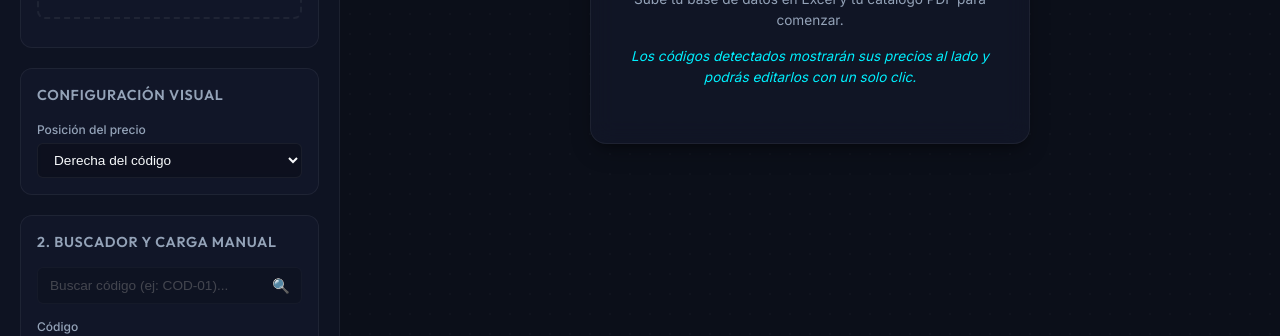
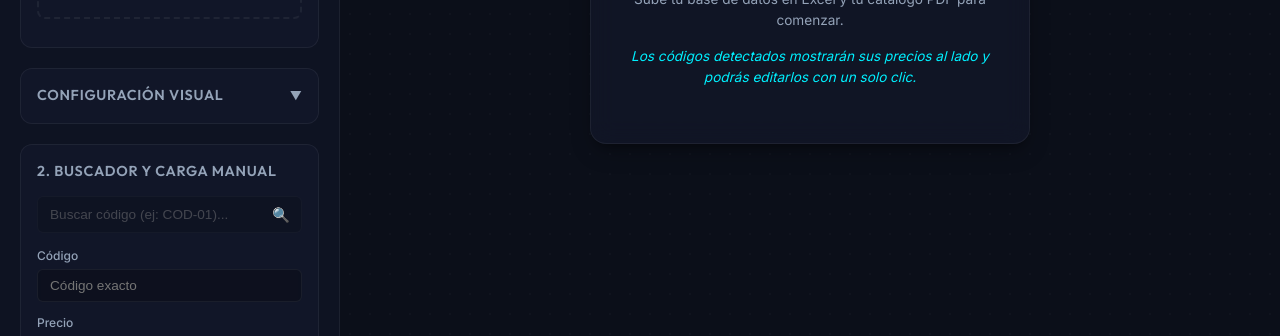
Before and after one commit to DRPCS-D/pdf-price, a website built with Vite: page index.html in a window 1280 px wide. Shown: the part 464-800 px from the top of the page. Built offline with nearby package versions, Linux system fonts and the light colour scheme.

Commit message:
Convert settings panel into a collapsible section using semantic details/summary

```diff
--- a/index.html
+++ b/index.html
@@ -71,7 +71,12 @@
 
         <!-- Section: Settings -->
         <section class="panel-section" id="settings-panel">
+          <details class="settings-details">
+            <summary class="settings-summary">
               <h2>Configuración Visual</h2>
+              <span class="summary-arrow">▼</span>
+            </summary>
+            <div class="settings-content">
               <div class="form-group">
                 <label for="price-position">Posición del precio</label>
                 <select id="price-position" class="form-select">
@@ -81,7 +86,10 @@
                   <option value="below">Abajo del código</option>
                 </select>
               </div>
+            </div>
+          </details>
         </section>
+
 
         <!-- Section: Search & Manual Entry -->
         <section class="panel-section" id="search-panel">
--- a/src/style.css
+++ b/src/style.css
@@ -817,3 +817,51 @@ body {
   font-size: 0.75rem;
   color: var(--text-muted);
 }
+
+/* Collapsible Settings Section */
+.settings-details {
+  border: none;
+}
+
+.settings-summary {
+  display: flex;
+  justify-content: space-between;
+  align-items: center;
+  cursor: pointer;
+  list-style: none;
+  user-select: none;
+}
+
+.settings-summary::-webkit-details-marker {
+  display: none;
+}
+
+.settings-summary h2 {
+  margin-bottom: 0 !important; /* Remove bottom margin since it's collapsible */
+}
+
+.summary-arrow {
+  font-size: 0.75rem;
+  color: var(--text-muted);
+  transition: transform 0.2s ease;
+}
+
+.settings-details[open] .summary-arrow {
+  transform: rotate(180deg);
+}
+
+.settings-content {
+  margin-top: 14px;
+  animation: slideDown 0.2s ease-out;
+}
+
+@keyframes slideDown {
+  from {
+    opacity: 0;
+    transform: translateY(-8px);
+  }
+  to {
+    opacity: 1;
+    transform: translateY(0);
+  }
+}
```
Lines whose indentation alone changed are shown as unchanged.
